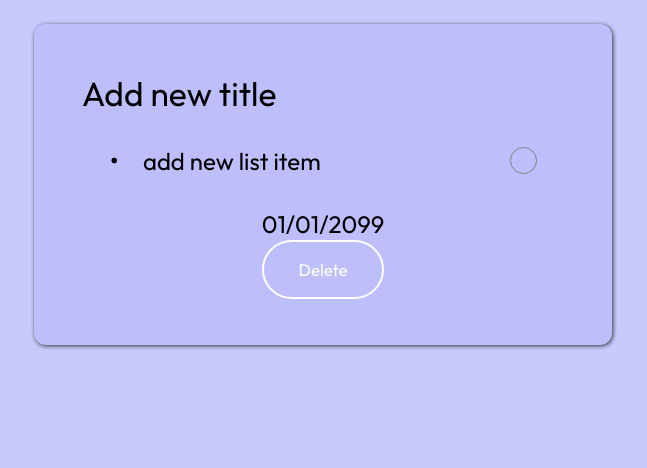
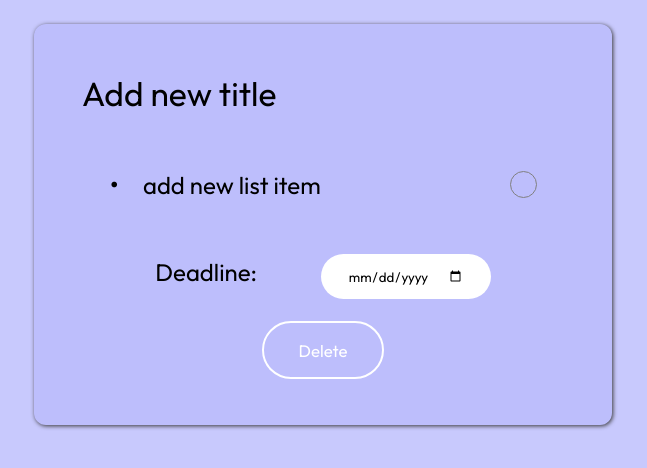
Before and after one commit to jsporle/odin-todo, a website built with webpack: page src/index.html in a window 1280 px wide. Shown: the whole page, without its empty margins (240-887 px from the left). Built offline with nearby package versions, Linux system fonts and the light colour scheme.

```diff
--- a/src/displayController.js
+++ b/src/displayController.js
@@ -4,11 +4,17 @@
         div.classList.add("todo-item");
 
         const titleInput = document.createElement("input");
-        titleInput.value = todoObj.title;
+        titleInput.value = todoObj.title || "Add new title";
         titleInput.classList.add("todo-title");
         titleInput.addEventListener("blur", ()=> {
-            onUpdate("title", titleInput.value);
-        })
+            let finalValue = titleInput.value.trim();
+            if (titleInput.value === "") {
+                titleInput.value = "Add new title";
+                onUpdate("title", "");
+            } else {
+                onUpdate("title", finalValue);
+            }
+        });
 
         const inputID = `title-${todoObj.id}`;
         titleInput.id = inputID;
@@ -18,12 +24,6 @@
             if (titleInput.value === "Add new title") {
             titleInput.value = "";
             }
-        });
-
-        titleInput.addEventListener("blur", () => {
-            if (titleInput.value === "") {
-                titleInput.value = "Add new title";
-                }
         });
 
         const ul = document.createElement("ul");
@@ -129,10 +129,39 @@
             div.remove();
         });
 
+        const dateContainer = document.createElement ("div");
+        dateContainer.classList.add("date-container");
+
+        const dateLabel = document.createElement("label");
+        dateLabel.textContent = "Deadline: "
+
+        const dateInputID = `date=${todoObj.id}`;
+        dateLabel.setAttribute("for", dateInputID);
+
+        const dateInput = document.createElement("input");
+        dateInput.type = "date";
+        dateInput.id = dateInputID;
+        dateInput.classList.add("todo-date");
+
+        const today = new Date().toISOString().split("T")[0];
+        dateInput.value = todoObj.dueDate || today;
+
+        dateInput.addEventListener("change", () => {
+            onUpdate("dueDate", dateInput.value);
+        });
+
+        dateContainer.append(dateLabel, dateInput);
+
         const itemDueDate = document.createElement("span");
         itemDueDate.textContent = todoObj.dueDate;
 
-        div.append(titleInput, ul, itemDueDate, deleteBtn)
+        div.append(
+            titleInput,
+            ul,
+            dateContainer,
+            deleteBtn
+        );
+
         container.appendChild(div);
     }
 };
--- a/src/style.css
+++ b/src/style.css
@@ -42,6 +42,7 @@
     box-shadow: 1px 1px 4px 0px rgb(56, 55, 55);
     border-radius: 0.5em;
     padding: 2em;
+    gap: 1em;
     flex-flow: column;
 }
 
@@ -125,6 +126,11 @@
     font-weight: bold;
 }
 
+li:has(input[type="checkbox"]:hover) input[type="text"] {
+    color: var(--text-neutral);
+    transition: color 200ms ease-in-out;
+}
+
 
 li input[type="checkbox"]:checked {
     border-color: var(--verified-green);
@@ -135,6 +141,30 @@
     content: "✓";
     color: white;
     font-weight: bold;
+}
+
+.date-container {
+    display: flex;
+    align-items: centre;
+    justify-content: flex-start;
+    gap: 1em;
+}
+
+.todo-date {
+    margin-left: 3em;
+    padding: 1em 2em;
+    border: none;
+    outline: none;
+    border-radius: 2em;
+}
+
+.todo-date::-webkit-calendar-picker-indicator {
+    cursor: pointer;
+    transition: transform 200ms ease-in-out;
+}
+
+.todo-date::-webkit-calendar-picker-indicator:hover {
+    transform: scale(1.2);
 }
 
 .delete-btn {
```
